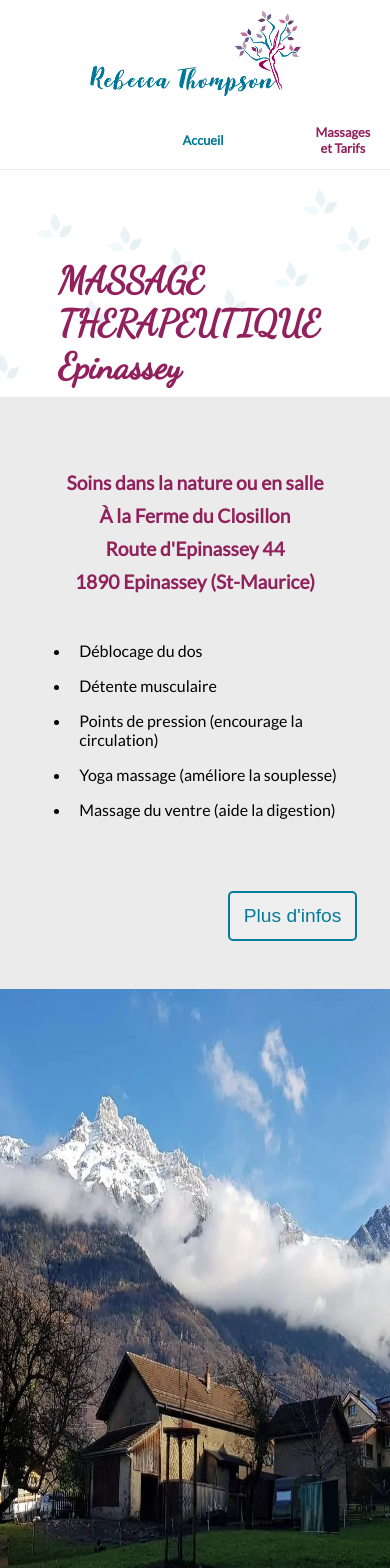
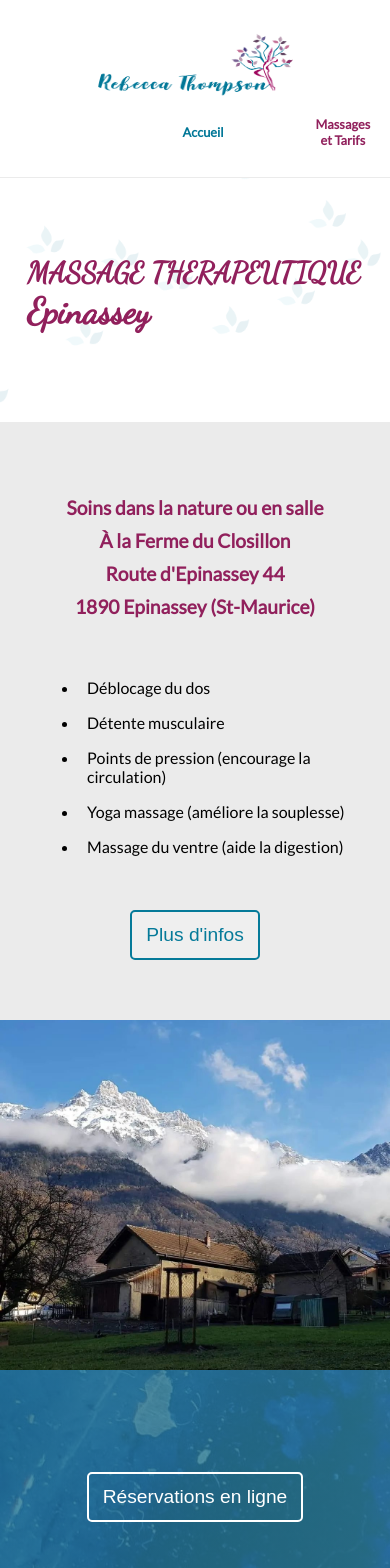
Before and after one commit to ppiippaa/rebecca-thompson, a React (Create React App) app: page / in a window 390 px wide. Shown: the top 1568 px of the page. Built offline with nearby package versions, Linux system fonts and the light colour scheme.

Commit message:
add responsive styles

```diff
--- a/src/components/footer/footer.styles.scss
+++ b/src/components/footer/footer.styles.scss
@@ -13,7 +13,6 @@
     padding-bottom: 25px;
   }
 
-
   span {
     margin-left: 15%;
   }
--- a/src/components/nav/nav.styles.scss
+++ b/src/components/nav/nav.styles.scss
@@ -16,25 +16,25 @@
   top: 0;
   background-color: white;
   z-index: 3;
+  @include devices(tablet) {
+    height: 27vh;
+  }
   @include devices(mobile) {
     height: 21vh;
   }
-  @include devices(tablet) {
-    height: 20vh;
-  }
-
 
   .nav-logo img {
     height: 120px;
     width: 260px;
+    @include devices(tablet) {
+      height: 140px;
+      width: 260px;
+    }
     @include devices(mobile) {
       height: 100px;
       width: 240px;
     }
-    @include devices(tablet) {
-      height: 140px;
-      width: 260px;
-    }
+
   }
 
   .nav-links {
@@ -44,25 +44,27 @@
     align-items: center;
     justify-content: space-evenly;
     padding-bottom: 3rem;
+    @include devices(tablet) {
+      padding-bottom: 2rem;
+    }
     @include devices(mobile) {
       padding-bottom: 1rem;
     }
-    @include devices(tablet) {
-      padding-bottom: 2rem;
-    }
+
 
 
     .link {
       text-decoration: none;
       font-weight: bold;
       padding: 0 20px;
+      @include devices(tablet) {
+        margin: 0 1rem;
+      }
       @include devices(mobile) {
         font-size: 0.8rem;
         padding: 0 30px;
       }
-      @include devices(tablet) {
-        margin: 0 1rem;
-      }
+
 
       &:hover {
         opacity: 0.8;
--- a/src/pages/contact/contact.styles.scss
+++ b/src/pages/contact/contact.styles.scss
@@ -3,12 +3,13 @@
 
 .contact-page {
   margin-top: 23vh;
+  @include devices (tablet) {
+    margin-top: 20vh;
+  }
   @include devices(mobile) {
     margin-top: 21vh;
   }
-  @include devices (tablet) {
-    margin-top: 20vh;
-  }
+
 
   .contact-section {
     display: flex;
--- a/src/pages/home/home.styles.scss
+++ b/src/pages/home/home.styles.scss
@@ -14,11 +14,11 @@
       background-size: cover;
       text-align: left;
       padding: 25vh 0 10vh 0;
+      @include devices(tablet) {
+        height: 20vh;
+      }
       @include devices(mobile) {
-        height: 25vh;
-      }
-      @include devices(tablet) {
-        height: 12vh;
+        height: 15vh;
       }
 
 
@@ -27,12 +27,16 @@
         margin-top: 6rem;
         margin-bottom: 0;
         margin-left: 15%;
+        @include devices(tablet) {
+          margin-top: 4rem;
+          font-size: 1.6rem;
+        }
         @include devices(mobile) {
           margin-top: 2.8rem;
+          font-size: 1.8rem;
+          margin-left: 7%;
         }
-        @include devices(tablet) {
-          margin-top: 3rem;
-        }
+
         @include keyframes(slide-in) {
           from {
             transform: translateX(-300px);
@@ -55,7 +59,10 @@
             transform: translateX(18px);
           }
         }
-        @include animate(slide-in, 1500ms, ease-in-out)
+        @include animate(slide-in, 1500ms, ease-in-out);
+        @include devices(mobile) {
+          margin-left: 7%;
+        }
       }
     }
 
@@ -66,8 +73,6 @@
       @include devices(mobile and tablet)  {
         flex-direction: column;
       }
-
-
 
       .landing-section-text {
         background-color: $light-grey;
@@ -116,12 +121,13 @@
 
         .landing-ul {
           text-align: left;
+          @include devices(tablet) {
+            padding-top: 0;
+          }
           @include devices(mobile) {
             padding-top: 12px;
           }
-          @include devices(tablet) {
-            padding-top: 0;
-          }
+
           @include keyframes(slide-in) {
             from {
               transform: translateX(-300px);
@@ -135,11 +141,12 @@
 
           ul {
             margin-left: 28%;
+            @include devices(tablet) {
+              margin-left: 8%;
+            }
+
             @include devices(mobile) {
               margin-left: 10%;
-            }
-            @include devices(tablet) {
-              margin-left: 8%;
             }
 
             li {
@@ -157,12 +164,22 @@
             margin: 20px 0 20px 48%;
             padding: 12px 14px;
             border: 2px solid $teal;
+            @include keyframes(slide-in) {
+              from {
+                transform: translateX(-300px);
+              }
+              to {
+                transform: translateX(18px);
+              }
+            }
+            @include animate(slide-in, 1500ms, ease-in-out);
+            @include devices(tablet) {
+              margin: 3rem 0 3rem 50%;
+            }
             @include devices(mobile) {
               margin: 30px 0 60px 0;
             }
-            @include devices(tablet) {
-              margin: 3rem 0 3rem 50%;
-            }
+
 
             &:hover {
               background-color: rgba(0, 0, 0, 0.2);
@@ -182,19 +199,18 @@
 
       .landing-section-image {
         width: 50%;
-        @include devices(mobile) {
-          width: 100%;
-          height: 320px;
-        }
         @include devices(tablet) {
           height: 620px;
           width: 100%;
+        }
+        @include devices(mobile) {
+          width: 100%;
+          height: 350px;
         }
 
         img {
           height: 100%;
           width: 100%;
-
         }
       }
     }
@@ -210,7 +226,7 @@
     justify-content: center;
     background-image: linear-gradient(to right, rgba(31, 113, 143, 0.8), rgba(47, 132, 161, 0.8)), url("../../assets/icy-globe.jpg");
     @include devices(tablet) {
-      height: 25vh;
+      height: 30vh;
     }
 
     Button {
@@ -265,12 +281,12 @@
         img {
           height: 100%;
           width: 100%;
+          @include devices(tablet) {
+            height: 920px;
+            margin-bottom: -4px;
+          }
           @include devices(mobile) {
             height: 910px;
-            margin-bottom: -4px;
-          }
-          @include devices(tablet) {
-            height: 920px;
             margin-bottom: -4px;
           }
         }
@@ -307,14 +323,15 @@
 
       .explanation-text-container {
         color: white;
+        @include devices(tablet) {
+          text-align: justify;
+          padding-bottom: 2rem;
+        }
         @include devices(mobile) {
           font-size: 0.9rem;
           text-align: justify;
         }
-        @include devices(tablet) {
-          text-align: justify;
-          padding-bottom: 2rem;
-        }
+
       }
 
       .burgundy-bg {
@@ -332,14 +349,15 @@
 
       .experience-text-container {
         color: $teal;
+        @include devices(tablet) {
+          margin-top: 7rem;
+          padding: 3rem 0;
+        }
         @include devices(mobile) {
           padding: 30px 0;
           font-size: 0.9rem;
         }
-        @include devices(tablet) {
-          margin-top: 7rem;
-          padding: 3rem 0;
-        }
+
 
         .subheading {
           color: $burgundy;
--- a/src/pages/services/services.styles.scss
+++ b/src/pages/services/services.styles.scss
@@ -86,11 +86,11 @@
     background-image: url('../../assets/fond-2.png');
     background-position: center;
     background-size: cover;
+    @include devices(tablet) {
+      line-height: 1.2rem;
+    }
     @include devices(mobile) {
       padding: 5rem 0;
-    }
-    @include devices(tablet) {
-      line-height: 1.2rem;
     }
 
     h3 {
```
